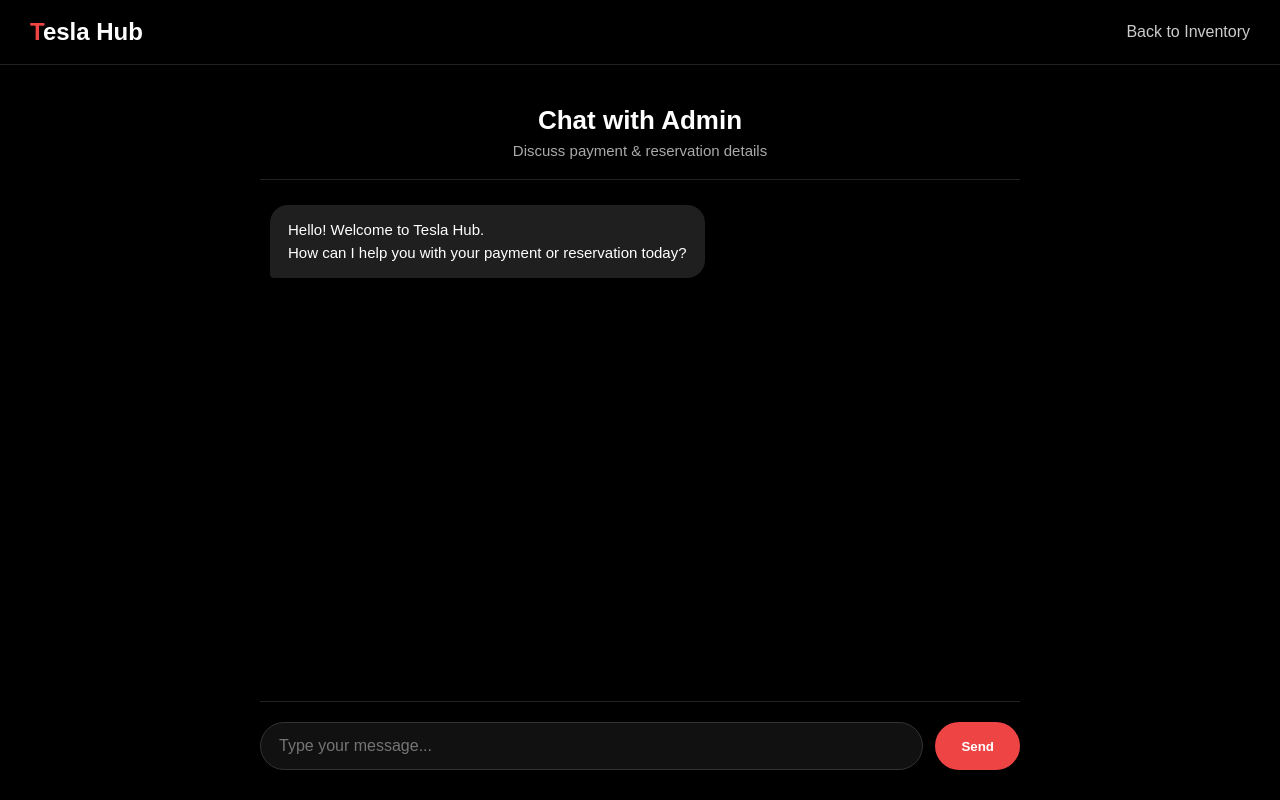
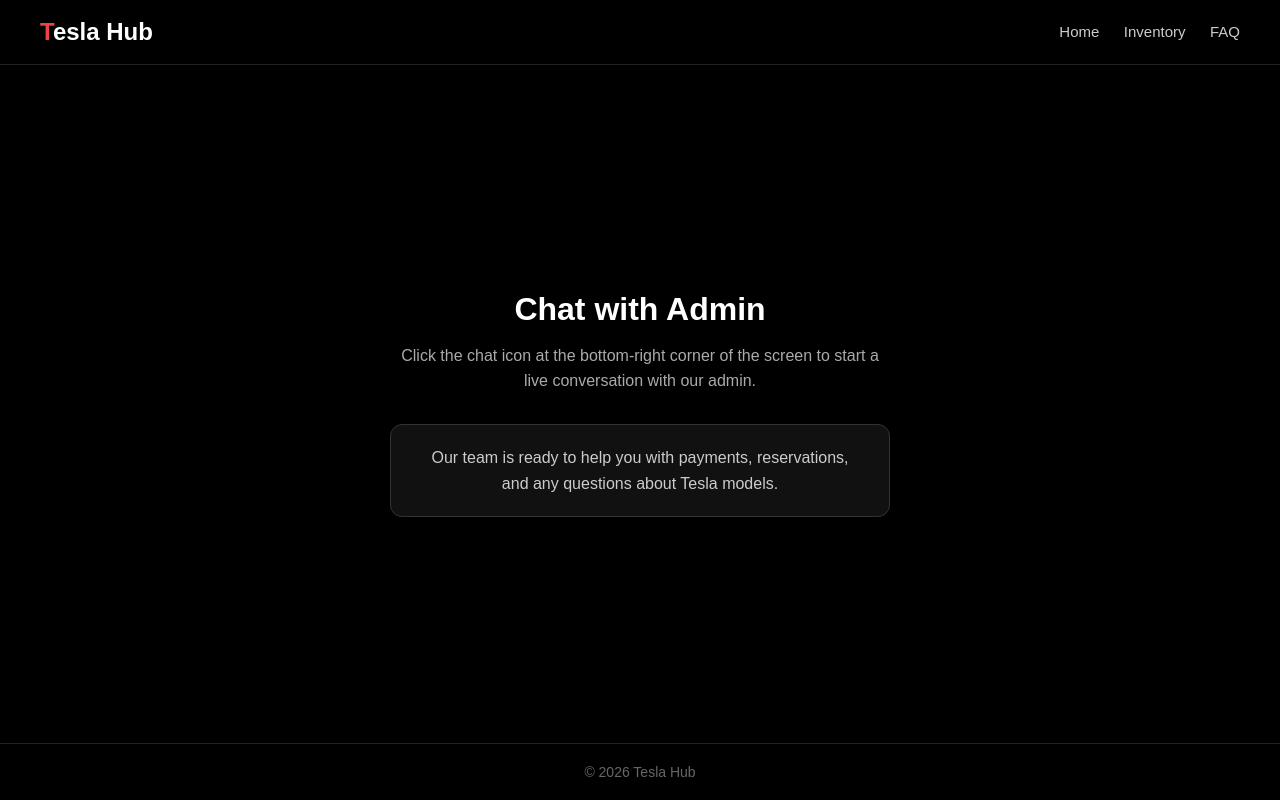
Before and after one commit to Teslahub32/Tesla-hub, a plain HTML site: page chat.html in a window 1280 px wide. Drawn offline with Linux system fonts and the light colour scheme.

Commit message:
Revise chat.html structure and styles
Updated the chat interface and added navigation links.

```diff
--- a/chat.html
+++ b/chat.html
@@ -6,94 +6,52 @@
   <title>Chat with Admin - Tesla Hub</title>
   <style>
     * { margin: 0; padding: 0; box-sizing: border-box; }
-    body { background: #000; color: #fff; font-family: Arial, sans-serif; height: 100vh; display: flex; flex-direction: column; }
-    nav { padding: 18px 30px; border-bottom: 1px solid #222; display: flex; justify-content: space-between; align-items: center; }
+    body { background: #000; color: #fff; font-family: Arial, sans-serif; min-height: 100vh; display: flex; flex-direction: column; }
+    nav { display: flex; justify-content: space-between; align-items: center; padding: 18px 40px; border-bottom: 1px solid #222; background: #000; }
     .logo { font-size: 24px; font-weight: 900; text-decoration: none; color: white; }
     .logo span { color: #ef4444; }
-    .chat-container { flex: 1; display: flex; flex-direction: column; max-width: 800px; margin: 0 auto; width: 100%; padding: 20px; }
-    .chat-header { text-align: center; padding: 20px 0; border-bottom: 1px solid #222; }
-    .chat-header h1 { font-size: 26px; margin-bottom: 6px; }
-    .chat-header p { color: #aaa; font-size: 15px; }
-    .messages { flex: 1; overflow-y: auto; padding: 25px 10px; display: flex; flex-direction: column; gap: 18px; }
-    .message { max-width: 75%; padding: 14px 18px; border-radius: 18px; line-height: 1.5; font-size: 15px; }
-    .admin { background: #1f1f1f; align-self: flex-start; border-bottom-left-radius: 4px; }
-    .user { background: #ef4444; align-self: flex-end; border-bottom-right-radius: 4px; }
-    .input-area { display: flex; gap: 12px; padding: 20px 0 10px; border-top: 1px solid #222; }
-    .input-area input { flex: 1; padding: 14px 18px; border-radius: 50px; border: 1px solid #333; background: #111; color: white; font-size: 16px; outline: none; }
-    .input-area button { background: #ef4444; color: white; border: none; padding: 0 26px; border-radius: 50px; font-weight: bold; cursor: pointer; }
-    .confirm-btn { display: none; margin-top: 15px; text-align: center; }
-    .confirm-btn a { display: inline-block; background: #16a34a; color: white; padding: 14px 32px; border-radius: 50px; text-decoration: none; font-weight: bold; font-size: 16px; }
+    .nav-links a { color: #ccc; text-decoration: none; margin-left: 20px; font-size: 15px; }
+    .nav-links a:hover { color: #ef4444; }
+    .main { flex: 1; display: flex; flex-direction: column; align-items: center; justify-content: center; padding: 40px 20px; text-align: center; }
+    .main h1 { font-size: 32px; margin-bottom: 15px; }
+    .main p { color: #aaa; margin-bottom: 30px; max-width: 500px; line-height: 1.6; }
+    .note { background: #111; padding: 20px 30px; border-radius: 12px; border: 1px solid #333; max-width: 500px; }
+    .note p { color: #ccc; margin: 0; }
+    footer { text-align: center; padding: 20px; color: #666; font-size: 14px; border-top: 1px solid #222; }
   </style>
 </head>
 <body>
   <nav>
     <a href="index.html" class="logo"><span>T</span>esla Hub</a>
-    <a href="inventory.html" style="color:#ccc; text-decoration:none;">Back to Inventory</a>
+    <div class="nav-links">
+      <a href="index.html">Home</a>
+      <a href="inventory.html">Inventory</a>
+      <a href="faq.html">FAQ</a>
+    </div>
   </nav>
 
-  <div class="chat-container">
-    <div class="chat-header">
-      <h1>Chat with Admin</h1>
-      <p>Discuss payment & reservation details</p>
-    </div>
-
-    <div class="messages" id="messages">
-      <div class="message admin">
-        Hello! Welcome to Tesla Hub.<br>
-        How can I help you with your payment or reservation today?
-      </div>
-    </div>
-
-    <div class="input-area">
-      <input type="text" id="messageInput" placeholder="Type your message..." onkeypress="if(event.key==='Enter') sendMessage()">
-      <button onclick="sendMessage()">Send</button>
-    </div>
-
-    <div class="confirm-btn" id="confirmBtn">
-      <a href="confirmation.html">I am ready – Confirm Reservation</a>
+  <div class="main">
+    <h1>Chat with Admin</h1>
+    <p>Click the chat icon at the bottom-right corner of the screen to start a live conversation with our admin.</p>
+    <div class="note">
+      <p>Our team is ready to help you with payments, reservations, and any questions about Tesla models.</p>
     </div>
   </div>
 
-  <script>
-    let messageCount = 0;
-    function sendMessage() {
-      const input = document.getElementById('messageInput');
-      const text = input.value.trim();
-      if (text === '') return;
+  <footer>© 2026 Tesla Hub</footer>
 
-      const messages = document.getElementById('messages');
-      const userMsg = document.createElement('div');
-      userMsg.className = 'message user';
-      userMsg.textContent = text;
-      messages.appendChild(userMsg);
-
-      input.value = '';
-      messages.scrollTop = messages.scrollHeight;
-      messageCount++;
-
-      if (messageCount >= 2) {
-        document.getElementById('confirmBtn').style.display = 'block';
-      }
-
-      setTimeout(() => {
-        const adminMsg = document.createElement('div');
-        adminMsg.className = 'message admin';
-        adminMsg.innerHTML = getAdminReply(text);
-        messages.appendChild(adminMsg);
-        messages.scrollTop = messages.scrollHeight;
-      }, 900);
-    }
-
-    function getAdminReply(userText) {
-      const lower = userText.toLowerCase();
-      if (lower.includes('pay') || lower.includes('payment') || lower.includes('price')) {
-        return "For payment, I will guide you step by step. Which model are you interested in?";
-      }
-      if (lower.includes('roadster')) {
-        return "The Flying Roadster reservation is $49,999. Would you like to proceed?";
-      }
-      return "Thank you for your message. Please tell me the model name so I can assist you better.";
-    }
+  <!--Start of Tawk.to Script-->
+  <script type="text/javascript">
+  var Tawk_API=Tawk_API||{}, Tawk_LoadStart=new Date();
+  (function(){
+  var s1=document.createElement("script"),s0=document.getElementsByTagName("script")[0];
+  s1.async=true;
+  s1.src='https://embed.tawk.to/6afb90a4e1ebcd3cc546c1a9/1k7jaq1hq';
+  s1.charset='UTF-8';
+  s1.setAttribute('crossorigin','*');
+  s0.parentNode.insertBefore(s1,s0);
+  })();
   </script>
+  <!--End of Tawk.to Script-->
 </body>
 </html>
```
